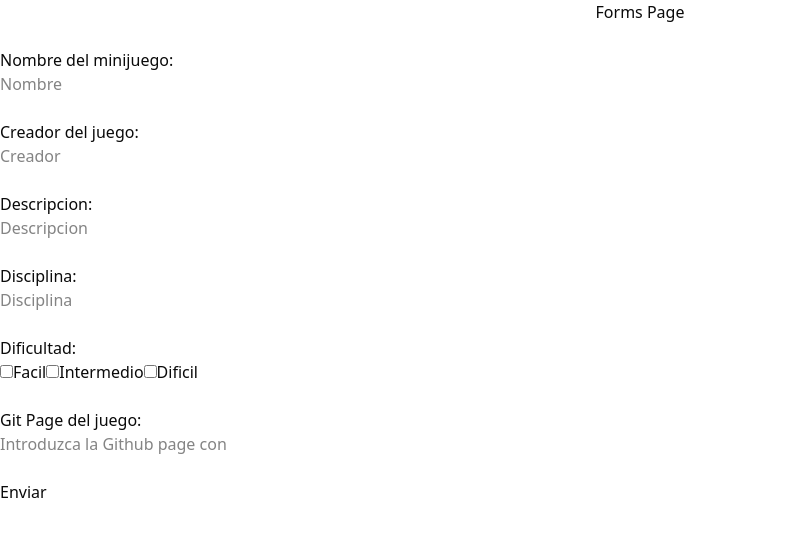
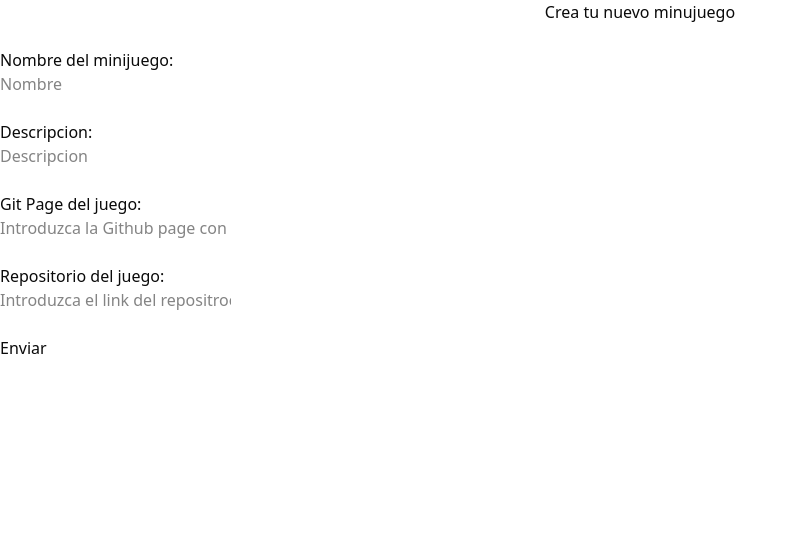
Before and after one commit to Emiliano0X1/LaboratorioDigital_Frontend, a Next.js app in the folder labuabc/: page /formsMinijuego in a window 1280 px wide. Shown: the top 536 px of the page, without its empty margins (0-798 px from the left). Built offline with nearby package versions, Linux system fonts and the light colour scheme; no server answers.

Commit message:
Ya cambie los datos del forms de minujuegos

```diff
--- a/labuabc/src/app/formsMinijuego/page.jsx
+++ b/labuabc/src/app/formsMinijuego/page.jsx
@@ -1,59 +1,45 @@
 "use client";
 import { useRef } from "react";
-import Link from "next/link";
-import Image from "next/image";
+
 
 export default function Forms() {
 
     const nombreJuegoRef = useRef(null);
-    const creadorRef = useRef(null);
     const descripcionJuegoRef = useRef(null);
-    const disciplinaJuegoRef = useRef(null);
-    const dificultadFacilRef = useRef(null);
-    const dificultadInterRef = useRef(null);
-    const dificultadDificilRef = useRef(null);
     const gitPageRef = useRef(null);
+    const gitRepo = useRef(null)
+
 
     const handleSubmit = async () => {
         const formData = new FormData();
 
-        formData.append('nombreJuego', nombreJuegoRef.current.value);
-        formData.append('creadorJuego', creadorRef.current.value);
-        formData.append('descripcionJuego', descripcionJuegoRef.current.value);
-        formData.append('disciplinaJuego', disciplinaJuegoRef.current.value);
-        formData.append('gitPageJuego', gitPageRef.current.value);
+        formData.append('title', nombreJuegoRef.current.value);
+        //formData.append('creadorJuego', creadorRef.current.value);
+        formData.append('description', descripcionJuegoRef.current.value);
+        formData.append('game_url', gitPageRef.current.value);
+        formData.append('repo_url', gitRepo.current.value)
 
+        /*
         let dificultad = "";
         if (dificultadFacilRef.current.checked) {dificultad.push('Facil');}
         if (dificultadInterRef.current.checked) {dificultad.push('Intermedio');}
         if (dificultadDificilRef.current.checked) {dificultad.push('Dificil');}
 
         formData.append('dificultadJuego', dificultad);
-
-    const res = await fetch("http://localhost:3000/minijuego", { //fetch de la ruta backend (cambiar si es necesario)
-      method: "POST",
-      body: formData
-    });
-
-    const data = await res.json();
-    console.log("Respuesta backend:", data);
+        */
 };
 
     return (
         <main>
-        <h1> Forms Page </h1>
+        <h1> Crea tu nuevo minujuego </h1>
         <br/>
 
         <p>Nombre del minijuego:</p>
         <input type="text" ref={nombreJuegoRef} placeholder="Nombre"></input>
         <br/> <br/>
 
-        <p>Creador del juego:</p>
+       { /* <p>Creador del juego:</p>
         <input type="text" ref={creadorRef} placeholder="Creador" />
-        <br/> <br/>
-
-        <p>Descripcion:</p>
-        <input type="text" ref={descripcionJuegoRef} placeholder="Descripcion"></input>
         <br/> <br/>
 
         <p>Disciplina:</p>
@@ -69,8 +55,19 @@ export default function Forms() {
         <label>Dificil</label>
         <br/> <br/>
 
+
+       */}
+
+        <p>Descripcion:</p>
+        <input type="text" ref={descripcionJuegoRef} placeholder="Descripcion"></input>
+        <br/> <br/>
+
         <p>Git Page del juego:</p>
         <input type="text" ref={gitPageRef}  placeholder="Introduzca la Github page con el minijuego"></input>
+        <br/> <br/>
+
+        <p>Repositorio del juego:</p>
+        <input type="text" ref={gitRepo}  placeholder="Introduzca el link del repositroeio de github"></input>
         <br/> <br/>
 
         <button type="button" onClick={handleSubmit}>Enviar</button>
```
